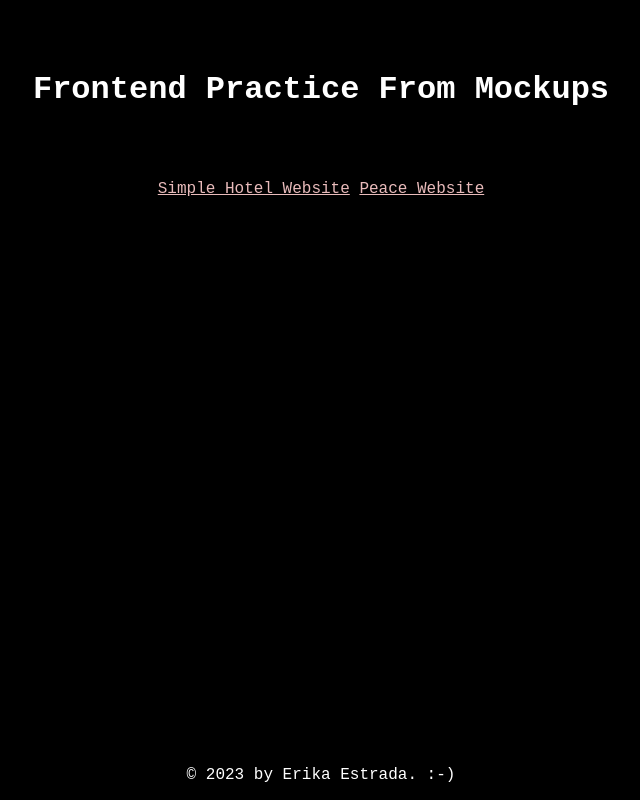
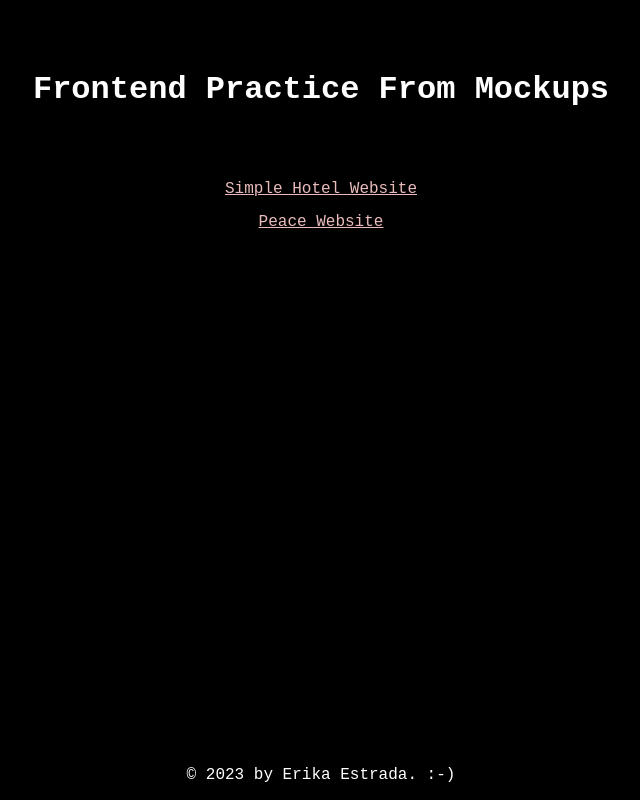
Before and after one commit to eest12/Frontend-Practice-From-Mockups, a plain HTML site: page index.html in a window 1280 px wide. Shown: the whole page, without its empty margins (319-959 px from the left). Drawn offline with Linux system fonts and the light colour scheme.

Commit message:
Fixed anchor tag styling and moved all style rules into a style tag.

```diff
--- a/index.html
+++ b/index.html
@@ -5,9 +5,10 @@
     <meta charset="utf-8" />
     <meta name="viewport" content="width=device-width, initial-scale=1" />
     <title>Frontend Practice From Mockups</title>
-</head>
 
-<body style="background-color: black;
+    <style>
+        body {
+            background-color: black;
             color: white;
             text-align: center;
             font-family: 'Courier New', Courier, monospace;
@@ -15,16 +16,32 @@
             margin: 0;
             display: flex;
             flex-direction: column;
-            justify-content: space-between;">
-    <header style="margin: 50px;">
+            justify-content: space-between;
+        }
+        header {
+            margin: 50px;
+        }
+        main {
+            flex: 1;
+        }
+        a {
+            color: #e9bbbb;
+            display: block;
+            margin-bottom: 15px;
+        }
+    </style>
+</head>
+
+<body>
+    <header>
         <h1>Frontend Practice From Mockups</h1>
     </header>
 
-    <main style="flex: 1;">
+    <main>
         <section>
             <nav>
-                <a href="Simple_Hotel_Website/index.html" style="color: #e9bbbb;">Simple Hotel Website</a>
-                <a href="Peace_Website/index.html" style="color: #e9bbbb;">Peace Website</a>
+                <a href="Simple_Hotel_Website/index.html">Simple Hotel Website</a>
+                <a href="Peace_Website/index.html">Peace Website</a>
             </nav>
         </section>
     </main>
```
